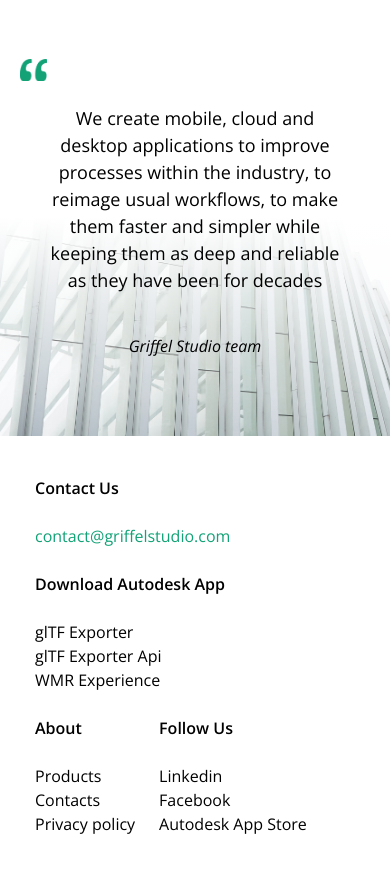
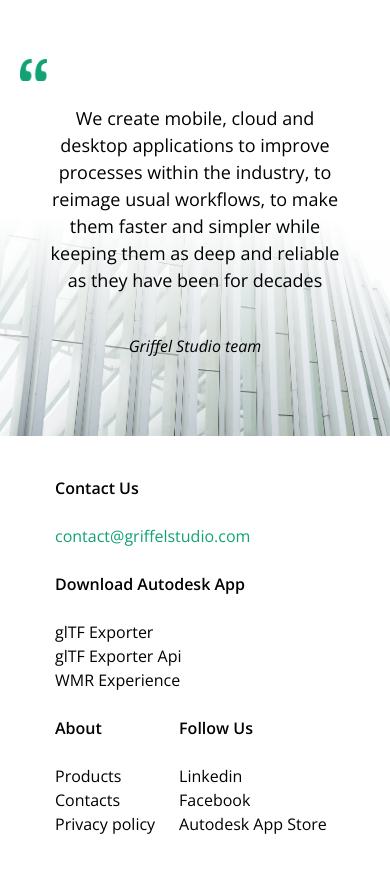
Before and after one commit to griffelstudio/griffel_studio, a Django app: page / in a window 390 px wide. Shown: the part 4484-5380 px from the top of the page. Run offline with Django 3.2, Linux system fonts and the light colour scheme.

Commit message:
fix: burger, footer

```diff
--- a/mainsite/static/mainsite/style.css
+++ b/mainsite/static/mainsite/style.css
@@ -398,7 +398,7 @@ main {
 }
 
 .burger__menu {
-  height: 60vh;
+  height: 55vh;
   display: -webkit-box;
   display: -ms-flexbox;
   display: flex;
@@ -538,6 +538,7 @@ main {
 
 .solutions_img {
   max-width: 57.5%;
+  /* max-height: 58vw; */
 }
 
 .whatWeDo {
@@ -2729,7 +2730,9 @@ main {
     left: 0%;
     width:100vw;
     height: 80vh;
-
-  }
-
-}
+  }
+  .footer__block1, .footer__block2 {
+    width: 28rem;
+  }
+
+}
```
